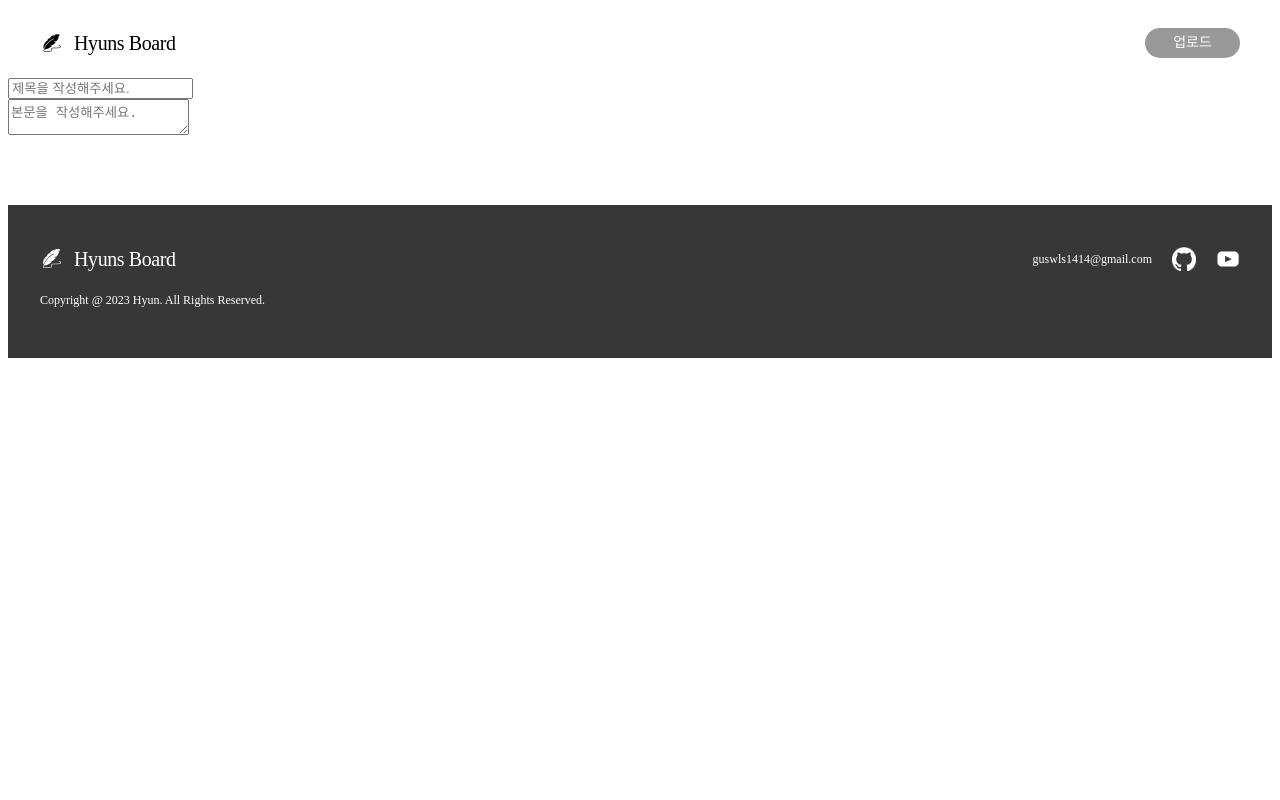
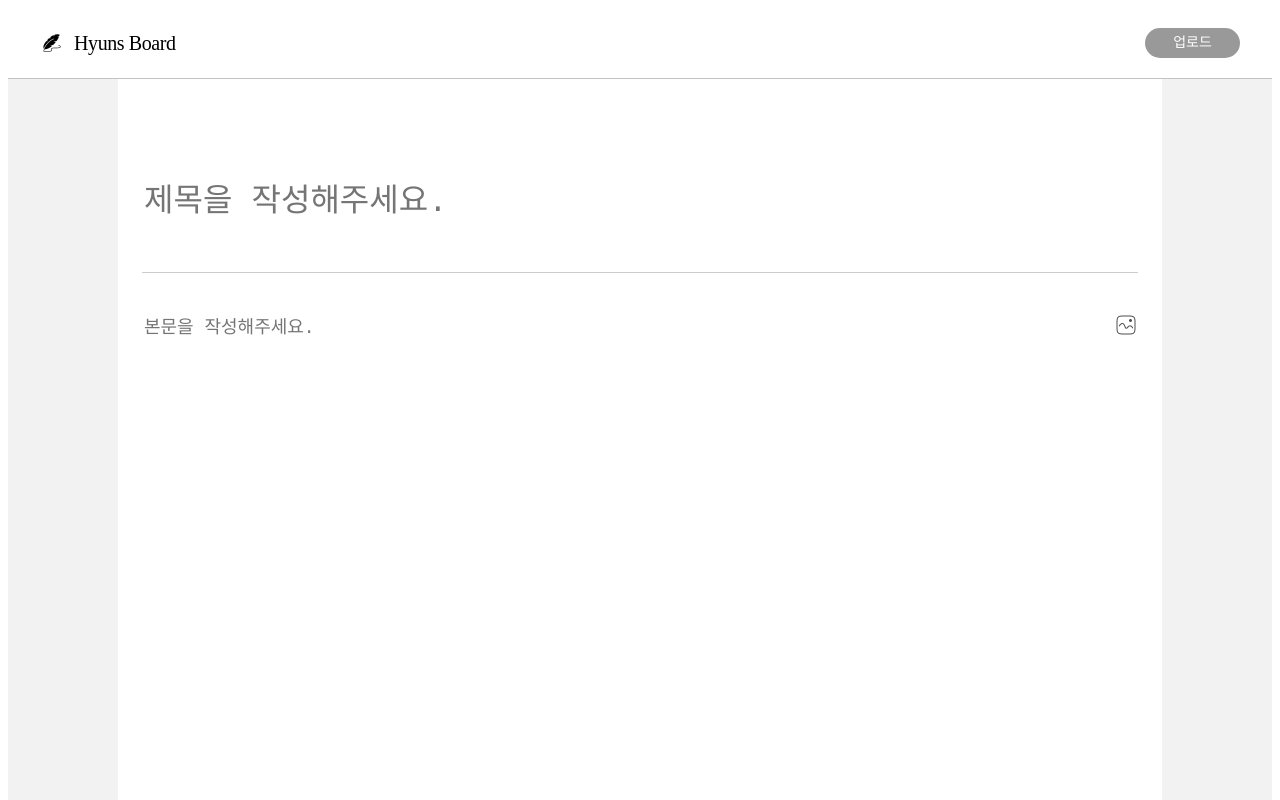
Before and after one commit to guswls1414/React-Spring-Mysql-WebProject, a React (Create React App) app in the folder bbs-front/: page /board/write in a window 1280 px wide. Shown: the top 800 px of the page. Built offline with nearby package versions, Linux system fonts and the light colour scheme; the HTML template or start-up script is replaced by a standard one.

Commit message:
Add postBoard event [front]

```diff
--- a/bbs-front/src/App.css
+++ b/bbs-front/src/App.css
@@ -1,3 +1,8 @@
+.divider {
+  width: 100%;
+  border-top: 1px solid rgba(0, 0, 0, 0.2);
+}
+
 .black-button {
   border-radius: 46px;
   width: 95px;
@@ -164,3 +169,11 @@
 .check-ring-light-icon {
   background-image: url(assets/image/check-ring-light.png);
 }
+
+.image-box-light-icon {
+  background-image: url(assets/image/image-box-light.png);
+}
+
+.close-icon {
+  background-image: url(assets/image/close.png);
+}
--- a/bbs-front/src/views/Board/Write/index.tsx
+++ b/bbs-front/src/views/Board/Write/index.tsx
@@ -1,10 +1,12 @@
-import React, { useEffect, useRef, useState } from 'react';
+import React, { ChangeEvent, useEffect, useRef, useState } from 'react';
 import './style.css';
 import { useBoardStore } from 'stores';
 
 //          component: 게시물 작성 화면 컴포넌트           //
 export default function BoardWrite() {
 
+  //          state: 제목 영역 요소 참조 상태           //
+  const titleRef = useRef<HTMLTextAreaElement | null>(null);
   //          state: 본문 영역 요소 참조 상태           //
   const contentRef = useRef<HTMLTextAreaElement | null>(null);
   //          state: 이미지 입력 요소 참조 상태           //
@@ -19,6 +21,61 @@ export default function BoardWrite() {
   //          state: 게시물 이미지 미리보기 URL 상태          //
   const [imageUrls, setImageUrls] = useState<string[]>([]);
 
+  //          event handler: 제목 변경 이벤트 처리          //
+  const onTitleChangeHandler = (event: ChangeEvent<HTMLTextAreaElement>) => {
+    const { value } = event.target;
+    setTitle(value);
+
+    // textarea 스크롤 없애고 다음 줄로 넘어가게 해주는 로직
+    if(!titleRef.current) return;
+    titleRef.current.style.height = 'auto';
+    titleRef.current.style.height = `${titleRef.current.scrollHeight}px`;
+  }
+  //          event handler: 내용 변경 이벤트 처리          //
+  const onContentChangeHandler = (event: ChangeEvent<HTMLTextAreaElement>) => {
+    const { value } = event.target;
+    setContent(value);
+
+    if(!contentRef.current) return;
+    contentRef.current.style.height = 'auto';
+    contentRef.current.style.height = `${contentRef.current.scrollHeight}px`;
+  }
+  //          event handler: 이미지 변경 이벤트 처리          //
+  const onImageChangeHandler = (event: ChangeEvent<HTMLInputElement>) => {
+    if(!event.target.files || !event.target.files.length) return;
+    const file = event.target.files[0];
+
+    // 미리보기용 url
+    const imageUrl = URL.createObjectURL(file);
+    const newImageUrls = imageUrls.map(item => item);
+    newImageUrls.push(imageUrl);
+    setImageUrls(newImageUrls);
+
+    // 이미지 업로드용
+    const newBoardImageFileList = boardImageFileList.map(item => item);
+    newBoardImageFileList.push(file);
+    setBoardImageFileList(newBoardImageFileList);
+
+    if(!imageInputRef.current) return;
+    imageInputRef.current.value = '';
+  }
+  //          event handler: 이미지 업로드 버튼 클릭 이벤트 처리          //
+  const onImageUploadButtonClickHandler = () => {
+    if(!imageInputRef.current) return;
+    imageInputRef.current.click();
+  }
+  //          event handler: 이미지 닫기 버튼 클릭 이벤트 처리          //
+  const onImageCloseButtonClickHandler = (deleteIndex: number) => {
+    if(!imageInputRef.current) return;
+    imageInputRef.current.value = '';
+
+    const newImageUrls = imageUrls.filter((url, index) => index !== deleteIndex);
+    setImageUrls(newImageUrls);
+
+    const newBoardImageFileList = boardImageFileList.filter((file, index) => index !== deleteIndex);
+    setBoardImageFileList(newBoardImageFileList);
+  }
+
   //          effect: 마운트시 실행 할 함수         //
   useEffect(() => {
     resetBoard();
@@ -30,23 +87,25 @@ export default function BoardWrite() {
       <div className='board-write-container'>
         <div className='board-write-box'>
           <div className='board-write-title-box'>
-            <input className='board-write-title-input' type='text' placeholder='제목을 작성해주세요.' value={title} />
+            <textarea ref={titleRef} className='board-write-title-textarea' rows={1} placeholder='제목을 작성해주세요.' value={title} onChange={onTitleChangeHandler} />
           </div>
           <div className='divider'></div>
           <div className='board-write-content-box'>
-            <textarea ref={contentRef} className='board-write-content-textarea' placeholder='본문을 작성해주세요.' value={content} />
-            <div className='icon-button'>
+            <textarea ref={contentRef} className='board-write-content-textarea' placeholder='본문을 작성해주세요.' value={content} onChange={onContentChangeHandler} />
+            <div className='icon-button' onClick={onImageUploadButtonClickHandler}>
               <div className='icon image-box-light-icon'></div>
             </div>
-            <input ref={imageInputRef} type='file' accept='image/*' style={{ display: 'none' }} />
+            <input ref={imageInputRef} type='file' accept='image/*' style={{ display: 'none' }} onChange={onImageChangeHandler} />
           </div>
           <div className='board-write-images-box'>
-            <div className='board-write-image-box'>
-              <img className='board-write-image'/>
-              <div className='icon-button image-close'>
-                <div className='icon close-icon'></div>
+            {imageUrls.map((imageUrl, index) => (
+              <div className='board-write-image-box'>
+                <img className='board-write-image' src={imageUrl} />
+                <div className='icon-button image-close' onClick={() => onImageCloseButtonClickHandler(index)}>
+                  <div className='icon close-icon'></div>
+                </div>
               </div>
-            </div>
+            ))}
           </div>
         </div>
       </div>
--- a/bbs-front/src/views/Board/Write/style.css
+++ b/bbs-front/src/views/Board/Write/style.css
@@ -0,0 +1,85 @@
+#board-write-wrapper {
+    border-top: 1px solid rgba(0, 0, 0, 0.2);
+
+    display: flex;
+    justify-content: center;
+
+    background-color: rgba(0, 0, 0, 0.05);
+}
+
+.board-write-container {
+    padding: 100px 24px;
+    width: 996px;
+    min-height: 1952px;
+
+    background-color: rgba(255, 255, 255, 1);
+}
+
+.board-write-box {
+    display: flex;
+    flex-direction: column;
+    gap: 40px;
+}
+
+.board-write-title-box {
+    width: 100%;
+}
+
+.board-write-title-textarea {
+    width: 100%;
+
+    border: none;
+    outline: none;
+    background: none;
+    resize: none;
+
+    color: rgba(0, 0, 0, 1);
+
+    font-size: 32px;
+    font-weight: 500;
+    line-height: 140%;
+}
+
+.board-write-content-box {
+    width: 100%;
+
+    display: flex;
+    gap: 16px;
+}
+
+.board-write-content-textarea {
+    flex: 1;
+
+    border: none;
+    outline: none;
+    background: none;
+    resize: none;
+
+    color: rgba(0, 0, 0, 0.7);
+    font-size: 18px;
+    font-weight: 500;
+    line-height: 150%;
+}
+
+.board-write-images-box {
+    width: 100%;
+
+    display: flex;
+    flex-direction: column;
+    gap: 20px;
+}
+
+.board-write-image-box {
+    width: 100%;
+    position: relative;
+}
+
+.board-write-image {
+    width: 100%;
+}
+
+.image-close {
+    position: absolute;
+    top: 20px;
+    right: 20px;
+}
```
Also changed, not shown: bbs-front/src/assets/image/close.png (added), bbs-front/src/assets/image/image-box-light.png (added).
